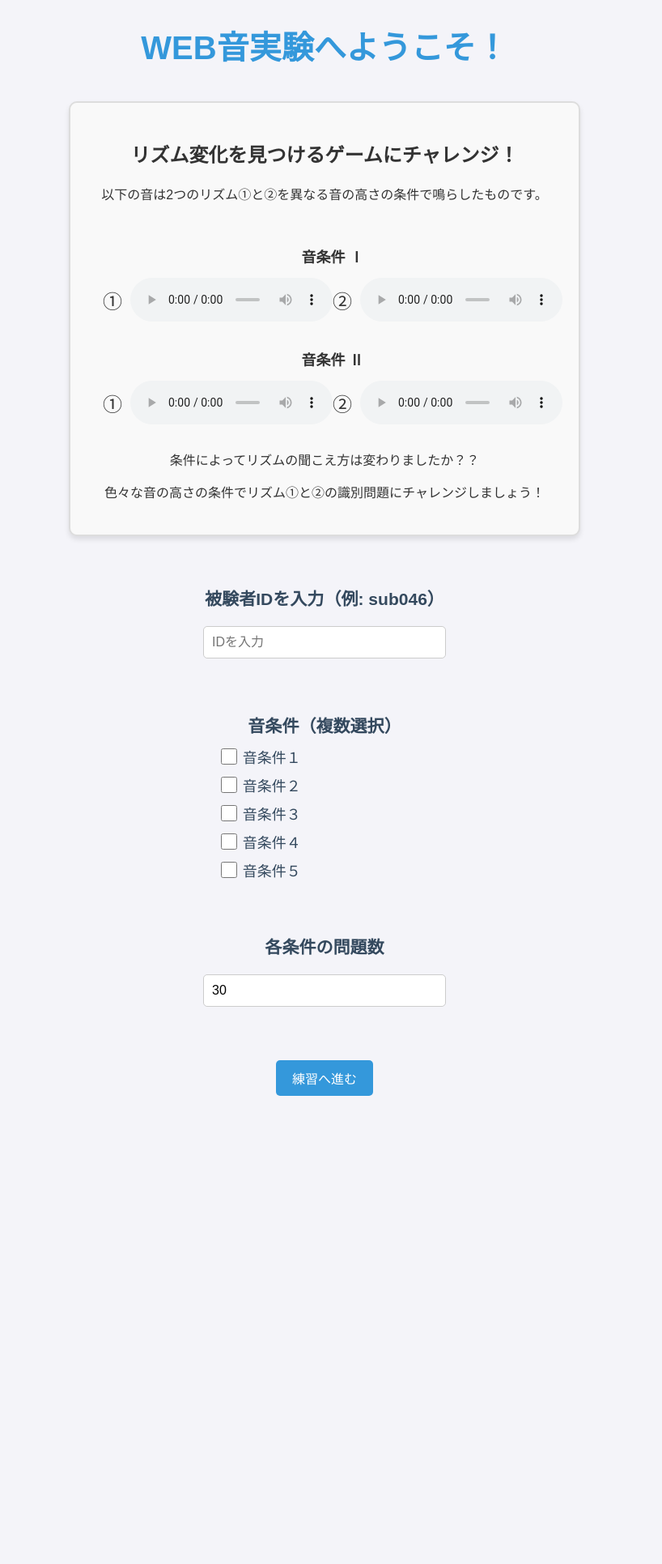
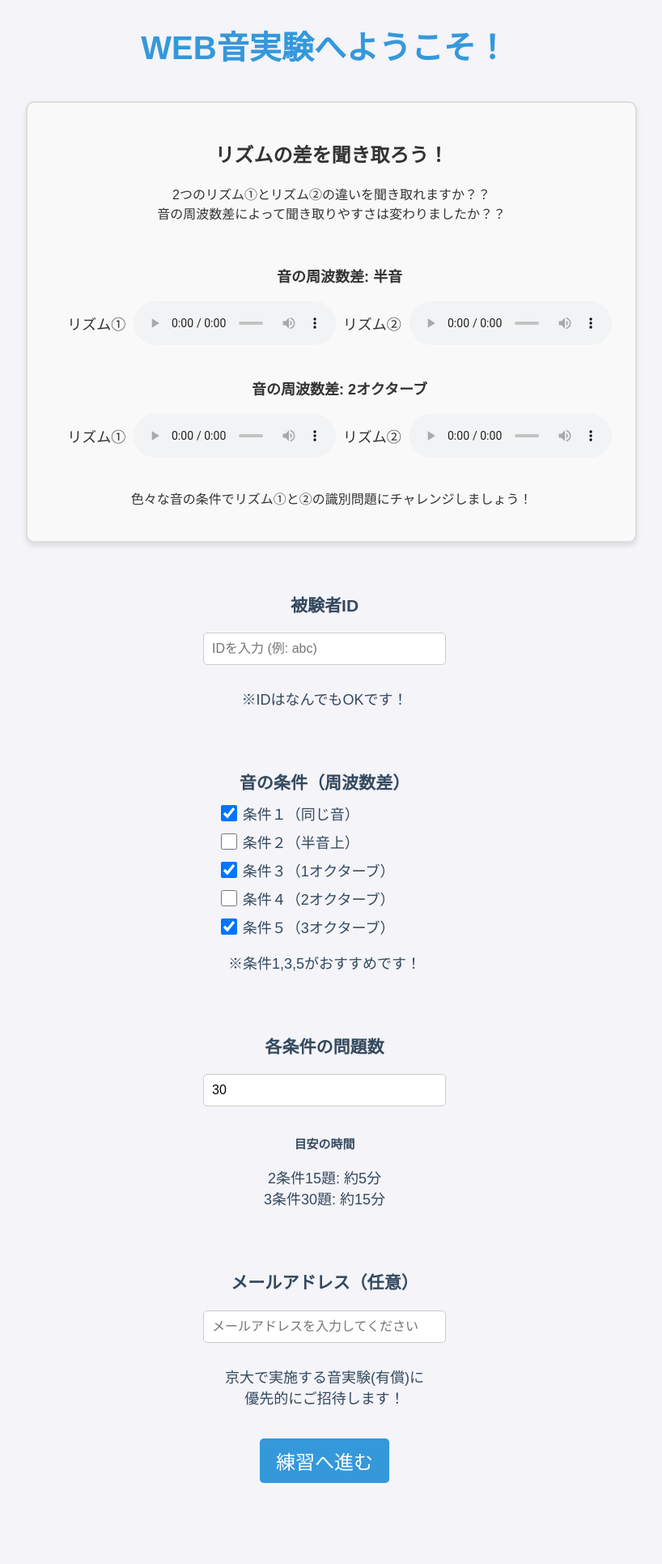
Before and after one commit to Takaya46/sound_exp_stream_segregation, a Flask app: page / in a window 1280 px wide. Shown: the whole page at 81% size, without its empty margins (239-1057 px from the left). Before the commit the page ends 1353 px from the top, so only its background shows below. Run offline with Flask 3, Linux system fonts and the light colour scheme.

Commit message:
add instruction and emailbox

```diff
--- a/app.py
+++ b/app.py
@@ -19,11 +19,11 @@ OFFSET_LIST = [f"{(2 ** (i / 2)):.2f}" for i in range(13)]
 OFFSET_LIST.reverse()
 FREQUENCY_CONDITIONS_ORDERED = ['g_base', 'as_semitone', 'g_1octave', 'g_2octave', 'g_3octave']
 FREQUENCY_LABELS = {
-    "g_base": "音条件１",
-    "as_semitone": "音条件２",
-    "g_1octave": "音条件３",
-    "g_2octave": "音条件４",
-    "g_3octave": "音条件５"
+    "g_base": "条件１（同じ音）",
+    "as_semitone": "条件２（半音）",
+    "g_1octave": "条件３（１オクターブ）",
+    "g_2octave": "条件４（２オクターブ）",
+    "g_3octave": "条件５（３オクターブ）"
 }
 
 # 各周波数条件の実験パラメータ初期化関数 (freq_cond_param を初期化する関数に変更)
@@ -49,6 +49,7 @@ def set_data_file_path(freq_list):
     session['today'] = today
     participant_id = session['participant_id']
     session['data_file_index'] = 0
+    mail_address = session['mail_address']
 
     for freq in freq_list:
         # データファイルの作成
@@ -72,6 +73,10 @@ def set_data_file_path(freq_list):
         fig_dir = os.path.join('static', FIG_FOLDER, today, participant_id, freq)
         os.makedirs(fig_dir, exist_ok=True)
 
+        if mail_address:
+            data_mail_path = os.path.join(DATA_FOLDER, today, participant_id, f"{mail_address}.txt")
+            with open(data_mail_path, 'w') as f:
+                f.write(f'mail: {mail_address}\n')
 
 # ステップサイズの決定をする関数
 def decide_step_size():
@@ -131,11 +136,13 @@ def start_experiment():
     participant_id = data.get('participant_id')
     frequency_dirs = data.get('frequency_dirs')
     trials_per_cond = data.get('trials_per_cond', 20)
+    mail_address = data.get('mail_address')
     # if not participant_id or not frequency_dirs:
     #     return jsonify({'error': 'Missing required data'}), 400
 
     session['participant_id'] = participant_id
     session['frequency_dirs'] = frequency_dirs # frequency_dir のリスト
+    session['mail_address'] = mail_address
 
     selected_frequency_dirs = [fre_dir for fre_dir in frequency_dirs] #例['g_base', 'as_semitone', 'g_1octave', 'g_2octave', 'g_3octave']
 
--- a/static/css/styles.css
+++ b/static/css/styles.css
@@ -74,7 +74,7 @@ button {
   color: white;
   padding: 10px 20px;
   text-align: center;
-  font-size: 16px;
+  font-size: 24px;
   cursor: pointer;
   border: none;
   border-radius: 5px;
@@ -178,8 +178,8 @@ section {
   padding: 25px;            /* 内側の余白 */
   margin: 20px auto;        /* 上下の余白 */
   margin-bottom: 40px;
-  width: 90%;               /* 横幅 */
-  max-width: 700px;         /* 最大横幅 */
+  width: 95%;               /* 横幅 */
+  max-width: 1600px;         /* 最大横幅 */
   box-shadow: 0 4px 6px rgba(0, 0, 0, 0.1); /* 軽い影 */
 }
 .instruction-start {
--- a/templates/break_page.html
+++ b/templates/break_page.html
@@ -7,9 +7,8 @@
 </head>
 <body>
     <h1>休憩をとりましょう🍵</h1>
-    <p>現在、 {{ session['block_index'] }} / {{ session['total_blocks'] }} ブロックが終了しました。</p>
-    <p>次の周波数条件は {{ frequency_labels.get(session['current_block_freq'], '不明')}} です。</p>
-    <p>準備ができたら「次のブロックへ」ボタンを押して本番の準備画面へ進んでください🔥</p>
+    <h3>{{ session['block_index'] }} / {{ session['total_blocks'] }} ブロックが終了しました。</h3>
+    <h4>次の周波数条件は {{ frequency_labels.get(session['current_block_freq'], '不明')}} です。</h4>
     <button onclick="goToNextTrial()">次のブロックへ</button>
 
     <script>
--- a/templates/index.html
+++ b/templates/index.html
@@ -3,13 +3,14 @@
 
 <head>
     <meta charset="UTF-8">
-    <title>web音実験</title>
+    <title>WEB音実験(音脈分凝の体験)</title>
     <link rel="stylesheet" href="{{ url_for('static', filename='css/styles.css') }}">
     <style>
         .meta-media-container {
             display: flex;
             justify-content: center;
         }
+
         audio {
             max-width: 250px;
         }
@@ -17,6 +18,7 @@
         #frequency_dir {
             display: block;
         }
+
         /* チェックボックスをラベルの左に配置するためのスタイル */
         #frequency_dir_checkboxes label {
             display: flex;
@@ -29,6 +31,7 @@
             /* ラベル間の余白 */
             margin-left: 1em;
         }
+
         #frequency_dir_checkboxes input[type="checkbox"] {
             margin-right: 0.5em;
             /* チェックボックスとラベルの間隔を調整 */
@@ -54,93 +57,113 @@
     <h1>WEB音実験へようこそ！</h1>
     <!-- 説明文 -->
     <div id="instruction_first" class="instruction" style="margin-bottom: 40px;">
-        <h2>リズム変化を見つけるゲームにチャレンジ！</h2>
+        <h2>リズムの差を聞き取ろう！</h2>
         <p>
-            以下の音は2つのリズム①と②を異なる音の高さの条件で鳴らしたものです。<br>
+            2つのリズム①とリズム②の違いを聞き取れますか？？<br>
+            音の周波数差によって聞き取りやすさは変わりましたか？？
         </p>
         <br>
         <ul style="text-align: center;">
-            <p class="section-title">音条件 Ⅰ</p>
+            <p class="section-title" style="margin-bottom: 15px;">音の周波数差: 半音</p>
             <div class="meta-media-container">
                 <div class="media-container">
-                    <p style="font-size: 24px">①</p>
+                    <p style="font-size: 18px">リズム①</p>
                     <audio id="normal_base"
                         src="{{ url_for('static', filename='stimuli/successive_0.52*4/g_base/gallops_0.00ms.wav') }}"
                         controls></audio>
                 </div>
                 <div class="media-container">
-                    <p style="font-size: 24px">②</p>
+                    <p style="font-size: 18px">リズム②</p>
                     <audio id="target_base"
                         src="{{ url_for('static', filename='stimuli/successive_0.52*4/g_base/gallops_22.63ms.wav') }}"
                         controls></audio>
                 </div>
             </div>
-            <p class="section-title">音条件 Ⅱ</p>
+            <br>
+            <p class="section-title" style="margin-bottom: 15px;">音の周波数差: 2オクターブ</p>
             <div class="meta-media-container">
                 <div class="media-container">
-                    <p style="font-size: 24px">①</p>
+                    <p style="font-size: 18px">リズム①</p>
                     <audio id="normal_high"
                         src="{{ url_for('static', filename='stimuli/successive_0.52*4/g_2octave/gallops_0.00ms.wav') }}"
                         controls></audio>
                 </div>
                 <div class="media-container">
-                    <p style="font-size: 24px">②</p>
+                    <p style="font-size: 18px">リズム②</p>
                     <audio id="target_high"
                         src="{{ url_for('static', filename='stimuli/successive_0.52*4/g_2octave/gallops_22.63ms.wav') }}"
                         controls></audio>
                 </div>
             </div>
+            <br>
         </ul>
         <p>
-            条件によってリズムの聞こえ方は変わりましたか？？<br>
-        </p>
-        <p>
-            色々な音の高さの条件でリズム①と②の識別問題にチャレンジしましょう！<br>
+            色々な音の条件でリズム①と②の識別問題にチャレンジしましょう！<br>
         </p>
     </div>
 
 
     <!-- 被験者ID入力 -->
     <label for="participant_id">
-        <h3>被験者IDを入力（例: sub046）</h3>
-        <input id="participant_id" type="text" placeholder="IDを入力">
+        <h3>被験者ID</h3>
+        <input id="participant_id" type="text" placeholder="IDを入力 (例: abc)">
+        <p>※IDはなんでもOKです！</p>
     </label>
     <br><br>
 
     <!-- 周波数ディレクトリ選択 -->
     <label id="frequency_dir" for="frequency_dir_checkboxes">
-        <h3>音条件（複数選択）</h3>
+        <h3>音の条件（周波数差）</h3>
         <div id="frequency_dir_checkboxes">
             <label>
-                <input type="checkbox" name="frequency_dir" value="g_base">
-                音条件１
+                <input type="checkbox" name="frequency_dir" value="g_base" checked>
+                条件１（同じ音）
             </label>
             <label>
                 <input type="checkbox" name="frequency_dir" value="as_semitone">
-                音条件２
+                条件２（半音上）
             </label>
             <label>
-                <input type="checkbox" name="frequency_dir" value="g_1octave">
-                音条件３
+                <input type="checkbox" name="frequency_dir" value="g_1octave" checked>
+                条件３（1オクターブ）
             </label>
             <label>
                 <input type="checkbox" name="frequency_dir" value="g_2octave">
-                音条件４
+                条件４（2オクターブ）
             </label>
             <label>
-                <input type="checkbox" name="frequency_dir" value="g_3octave">
-                音条件５
+                <input type="checkbox" name="frequency_dir" value="g_3octave" checked>
+                条件５（3オクターブ）
             </label>
         </div>
+        <p>
+            ※条件1,3,5がおすすめです！<br>
+        </p>
     </label>
     <br><br>
 
-    <!-- 最大トライアル数設定 -->
+    <!-- トライアル数設定 -->
     <label for="trials_per_cond">
         <h3>各条件の問題数</h3>
         <input id="trials_per_cond" type="number" min="1" max="50" value="30">
+        <h5>
+            目安の時間
+        </h5>
+        <p>
+            2条件15題: 約5分<br>
+            3条件30題: 約15分<br>
+        </p>
     </label>
     <br><br>
+
+    <!-- 任意のメルアド入力欄 -->
+    <label for="mail_address">
+        <h3>
+            メールアドレス（任意）
+        </h3>
+        <input id="mail_address" type="text" placeholder="メールアドレスを入力してください">
+        <p>京大で実施する音実験(有償)に<br>優先的にご招待します！</p>
+    </label>
 
     <!-- 実験開始ボタン -->
     <button onclick="startExperiment()" style="margin-block-end: 100px;">練習へ進む</button>
@@ -173,6 +196,7 @@
             const frequencyDirs = checkedCheckboxes.map(checkbox => checkbox.value); // value の値
             const frequencyLabels = checkedCheckboxes.map(checkbox => checkbox.closest('label').textContent.trim()); // ラベルのテキスト
             const Trials_per_cond = document.getElementById('trials_per_cond').value;
+            const Mail_address = document.getElementById('mail_address').value.trim() || null;
 
             // 被験者IDが入力されていなかった場合
             if (!participantId) {
@@ -217,13 +241,14 @@
             document.getElementById("confirmationPopup").style.display = "none";
         });
 
-        // 実験開始ボタンの動作
+        // 練習へ進むボタンの動作
         document.getElementById("startExperimentButton").addEventListener("click", function () {
             const participantId = document.getElementById('participant_id').value;
             // 選択されたチェックボックスの値（frequencyDirs）
             const checkedCheckboxes = Array.from(document.querySelectorAll('input[name="frequency_dir"]:checked'));
             const frequencyDirs = checkedCheckboxes.map(checkbox => checkbox.value); // 送信する値
-            const Trials_per_cond = parseInt(document.getElementById('trials_per_cond').value) || 20;
+            const Trials_per_cond = parseInt(document.getElementById('trials_per_cond').value);
+            const Mail_address = document.getElementById('mail_address').value.trim() || null;
 
             // サーバーにデータを送信して実験を開始
             fetch('/start', {
@@ -232,7 +257,8 @@
                 body: JSON.stringify({
                     participant_id: participantId,
                     frequency_dirs: frequencyDirs,
-                    trials_per_cond: Trials_per_cond
+                    trials_per_cond: Trials_per_cond,
+                    mail_address: Mail_address
                 })
             })
                 .then(response => response.json())
```
Also changed, not shown: templates/experiment.html (+16 -7 lines), templates/practice.html (+8 -5 lines), 6 other files. Lines whose indentation alone changed are shown as unchanged.
